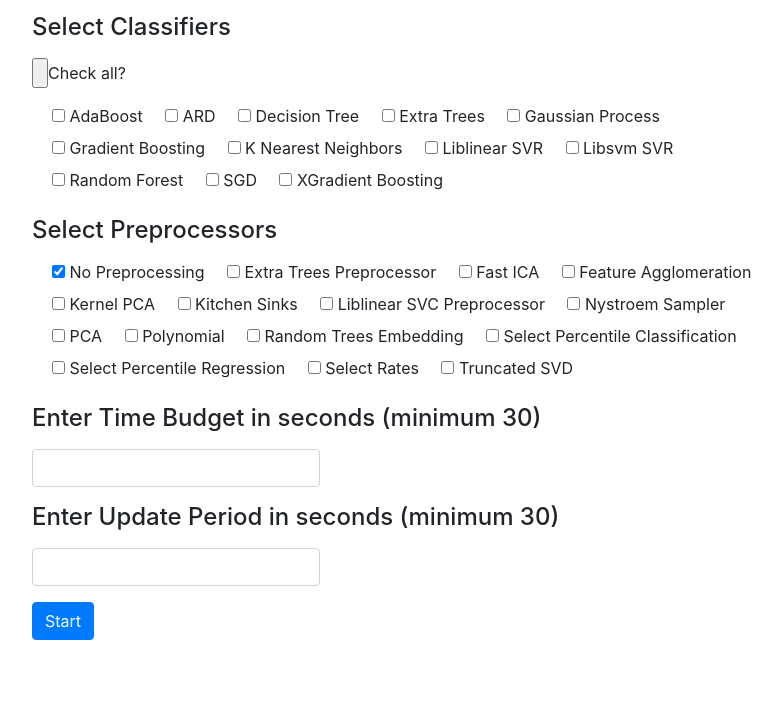
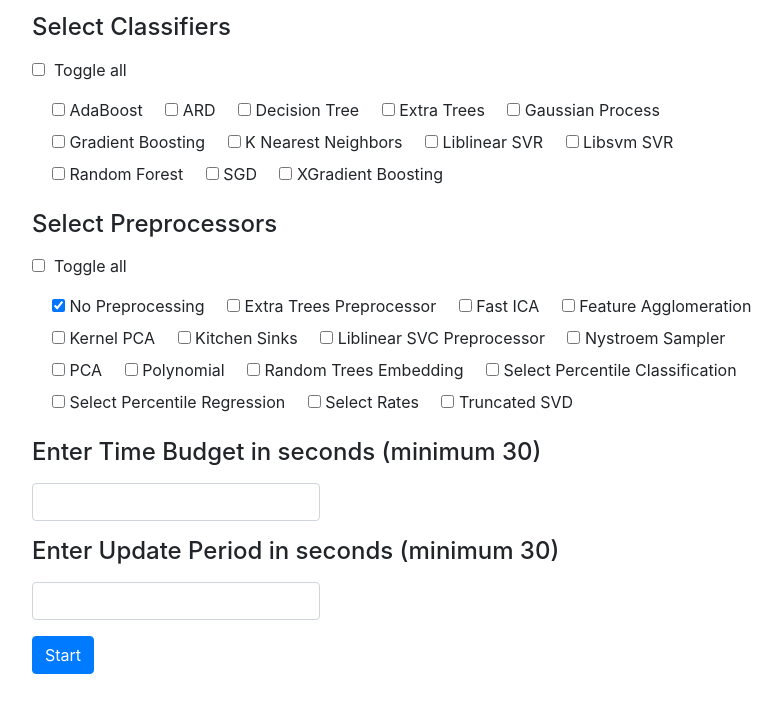
Before and after one commit to DataSystemsGroupUT/ismartml, a Flask app: page /params in a window 1280 px wide. Shown: the top 713 px of the page, without its empty margins (32-814 px from the left). Run offline with Flask 2, Linux system fonts and the light colour scheme; some libraries are stand-ins or nearby versions.

Commit message:
ckeck all

```diff
--- a/templates/upload.html
+++ b/templates/upload.html
@@ -15,8 +15,21 @@
 
 
 	<script>
-	function toggle(source) {
+	//toggle all
+	function toggle_est(source) {
 	    var checkboxes = document.querySelectorAll('div.estm input[type="checkbox"]');
+	    for (var i = 0; i < checkboxes.length; i++) {
+		if (checkboxes[i] != source)
+		    checkboxes[i].checked = source.checked;
+	    }
+	}
+	</script>
+
+
+	<script>
+	//toggle all
+	function toggle_pre(source) {
+	    var checkboxes = document.querySelectorAll('div.prep input[type="checkbox"]');
 	    for (var i = 0; i < checkboxes.length; i++) {
 		if (checkboxes[i] != source)
 		    checkboxes[i].checked = source.checked;
@@ -27,6 +40,7 @@
 
 
 	<script>
+	//checkbox checker, not using now
 	$(document).ready(function(){
     		var requiredCheckboxes = $('.cl-checkbox :checkbox[required]');
     		requiredCheckboxes.change(function(){
@@ -51,7 +65,7 @@
 		<div class="col-8" >
 		<div id="cl_div" >
 		<h4><p>Select Classifiers</p></h4>
-		<input type="button" onclick="toggle(this);" />Check all?<br />
+		<input type="checkbox" onclick="toggle_est(this);" />&nbsp; Toggle all<br />
 		<p>
 		<div class="form-check estm">
 		{% for cl in ESTIMATORS[0] %}
@@ -68,8 +82,9 @@
 		</div>
 		</p>
 		<h4><p>Select Preprocessors</p></h4>
+		<input type="checkbox" onclick="toggle_pre(this);" />&nbsp; Toggle all<br />
 		<p>
-		<div class="form-check" >
+		<div class="form-check prep" >
 		{% for pr in PREPROCESSORS[0] %}
 	    		<nobr>
 			{% if pr == "no_preprocessing" %}
```
